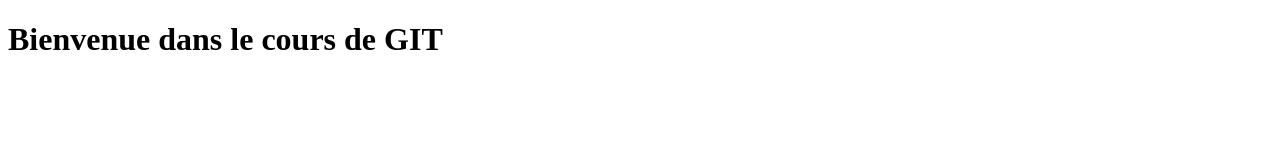
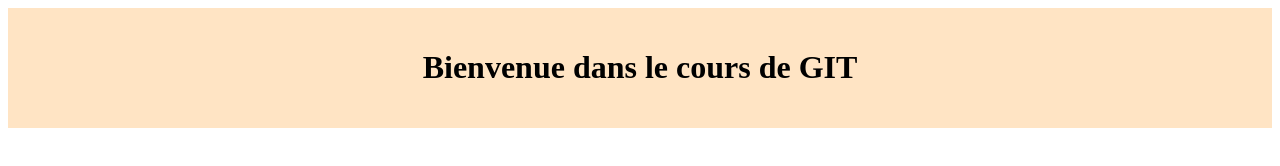
Before and after one commit to HassanNdam/Cours_Github, a plain HTML site: page index.html in a window 1280 px wide. Drawn offline with Linux system fonts and the light colour scheme.

Commit message:
Ajout top banner

```diff
--- a/index.html
+++ b/index.html
@@ -5,8 +5,11 @@
     <meta http-equiv="X-UA-Compatible" content="IE=edge">
     <meta name="viewport" content="width=device-width, initial-scale=1.0">
     <title>Cours GIT</html></title>
+    <link rel="stylesheet" href="style.css">
 </head>
 <body>
+    <div class="top-banner">
     <h1> Bienvenue dans le cours de GIT</h1>
+    </div>
 </body>
 </html>
--- a/style.css
+++ b/style.css
@@ -1,2 +1,10 @@
 
 /*CSS Cours html*/
+
+.top-banner{
+    padding:20px 0 20px 0px;
+    background-color: bisque;
+    color: black;
+    width: 100%;
+    text-align: center;
+}
```
